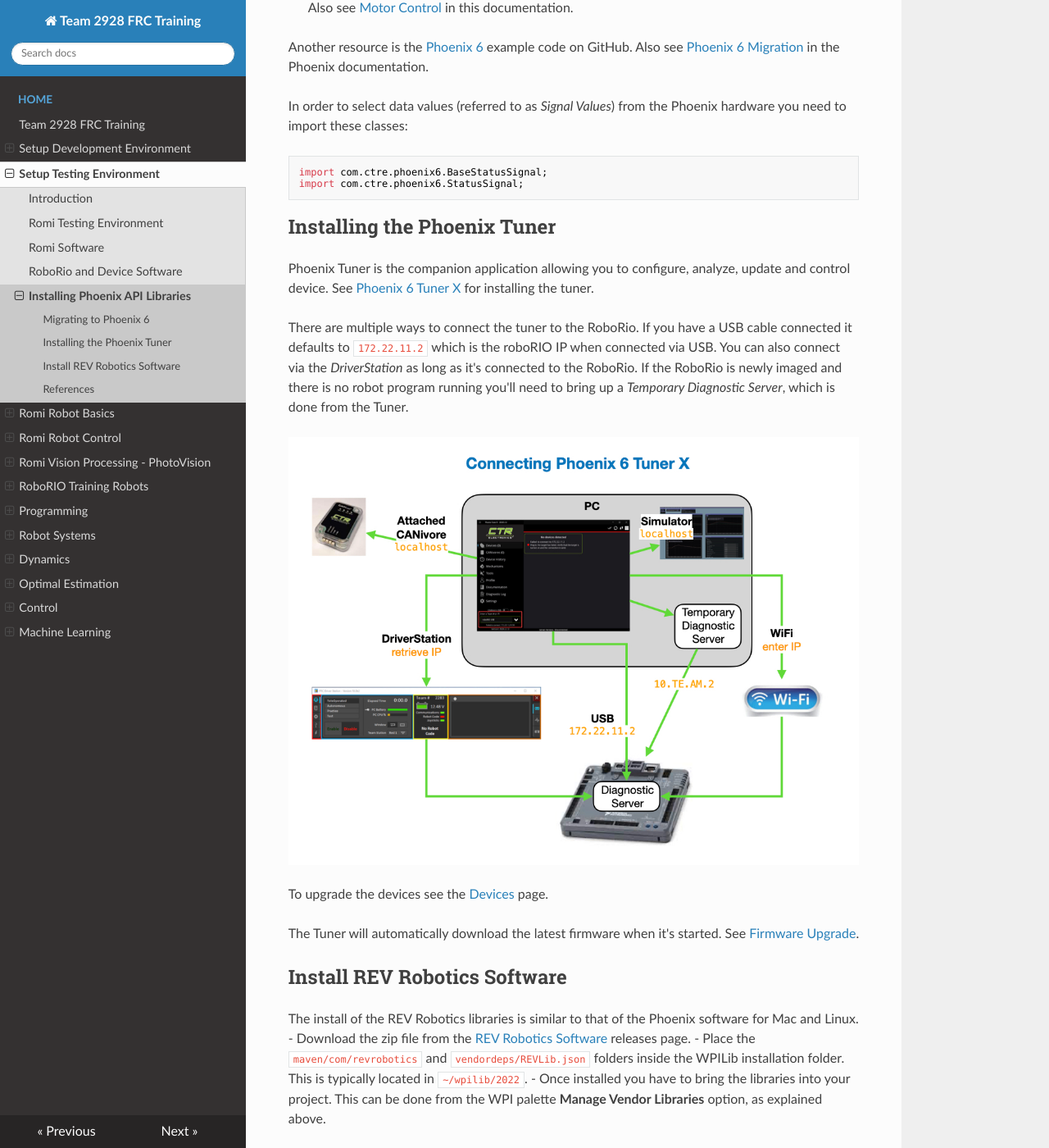
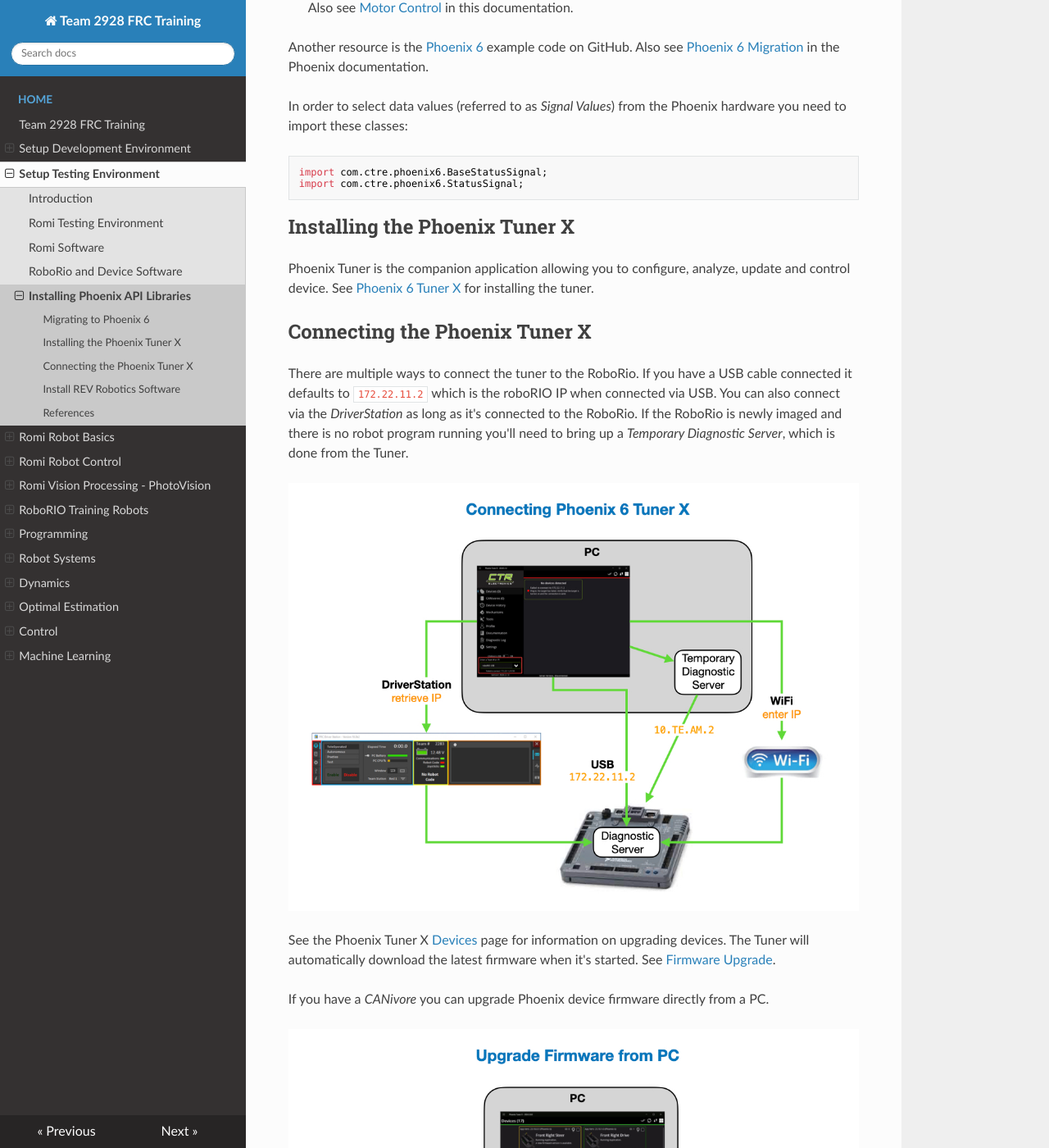
Before and after one commit to FRC-2928/FRC-Programmer-Training, an MkDocs documentation site: the page built from docs/SoftwareInstall/vendorSoftware.md, in a window 1280 px wide and 1400 px high, scrolled down 575 px. Shown: the whole window at 82% size. Built offline with MkDocs 1.6.1, drawn with Linux system fonts in a browser that asks for light colours; nearby versions of some CDN libraries.

Commit message:
tuner X updates

```diff
--- a/docs/SoftwareInstall/vendorSoftware.md
+++ b/docs/SoftwareInstall/vendorSoftware.md
@@ -42,16 +42,20 @@
     import com.ctre.phoenix6.BaseStatusSignal;
     import com.ctre.phoenix6.StatusSignal;
 
-## Installing the Phoenix Tuner
+## Installing the Phoenix Tuner X
 Phoenix Tuner is the companion application allowing you to configure, analyze, update and control device. See [Phoenix 6 Tuner X](https://pro.docs.ctr-electronics.com/en/latest/docs/tuner/index.html) for installing the tuner.
+
+## Connecting the Phoenix Tuner X
 
 There are multiple ways to connect the tuner to the RoboRio.  If you have a USB cable connected it defaults to `172.22.11.2` which is the roboRIO IP when connected via USB.  You can also connect via the *DriverStation* as long as it's connected to the RoboRio.  If the RoboRio is newly imaged and there is no robot program running you'll need to bring up a *Temporary Diagnostic Server*, which is done from the Tuner.
 
 ![Connect Tuner X](../images/FRCroboRIO/FRCroboRIO.012.jpeg)
 
-To upgrade the devices see the [Devices](https://pro.docs.ctr-electronics.com/en/latest/docs/tuner/device-list.html) page.
+ See the Phoenix Tuner X [Devices](https://pro.docs.ctr-electronics.com/en/latest/docs/tuner/device-list.html) page for information on upgrading devices.  The Tuner will automatically download the latest firmware when it's started.  See [Firmware Upgrade](https://pro.docs.ctr-electronics.com/en/latest/docs/tuner/device-details-page.html#field-upgrade-firmware-version).
 
-The Tuner will automatically download the latest firmware when it's started.  See [Firmware Upgrade](https://pro.docs.ctr-electronics.com/en/latest/docs/tuner/device-details-page.html#field-upgrade-firmware-version).
+If you have a *CANivore* you can upgrade Phoenix device firmware directly from a PC.
+
+![Connect Tuner X](../images/FRCroboRIO/FRCroboRIO.014.jpeg)
 
 ## Install REV Robotics Software
 The install of the REV Robotics libraries is similar to that of the Phoenix software for Mac and Linux.
```
Also changed, not shown: docs/RoboRIO/motorControl.md (+4 -0 lines), docs/Romi/SC/romiTelemetry.md (+1 -1 lines), docs/SoftwareInstall/rioSoftware.md (+4 -4 lines), docs/images/FRCroboRIO/FRCroboRIO.012.jpeg, docs/images/FRCroboRIO/FRCroboRIO.013.jpeg (added), docs/images/FRCroboRIO/FRCroboRIO.014.jpeg (added).
